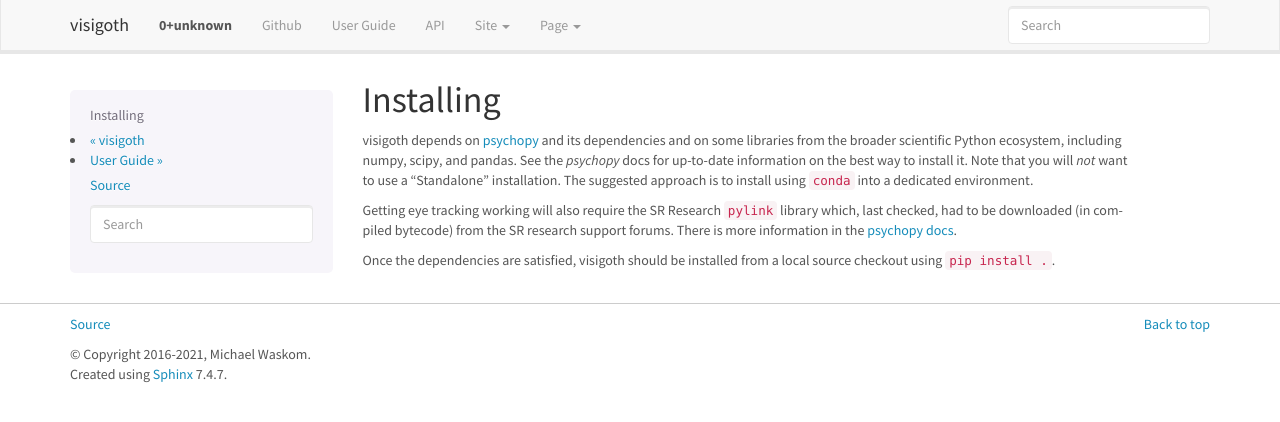
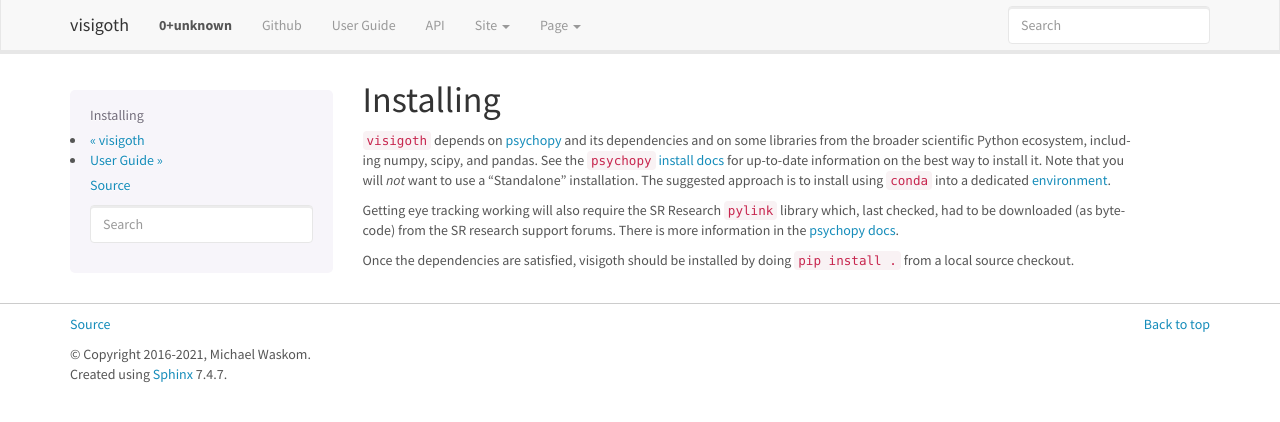
Before and after one commit to mwaskom/visigoth, a Sphinx documentation site: the page built from doc/installing.rst, in a window 1280 px wide. Shown: the top 422 px of the page. Built offline with Sphinx 7.4.7, drawn with Linux system fonts in a browser that asks for light colours.

Commit message:
Update index and install docs

```diff
--- a/doc/installing.rst
+++ b/doc/installing.rst
@@ -4,17 +4,21 @@
 Installing
 ==========
 
-visigoth depends on `psychopy <https://www.psychopy.org/>`_ and its
+``visigoth`` depends on `psychopy <https://www.psychopy.org/>`_ and its
 dependencies and on some libraries from the broader scientific Python ecosystem,
-including numpy, scipy, and pandas. See the `psychopy` docs for up-to-date
+including numpy, scipy, and pandas. See the ``psychopy`` `install docs`_ for up-to-date
 information on the best way to install it. Note that you will *not* want to
 use a "Standalone" installation. The suggested approach is to install using
-``conda`` into a dedicated environment.
+``conda`` into a dedicated `environment`_.
 
 Getting eye tracking working will also require the SR Research ``pylink``
-library which, last checked, had to be downloaded (in compiled bytecode) from
+library which, last checked, had to be downloaded (as bytecode) from
 the SR research support forums. There is more information in the
 `psychopy docs <https://www.psychopy.org/api/hardware/pylink.html>`_.
 
-Once the dependencies are satisfied, visigoth should be installed from a
-local source checkout using ``pip install .``.
+Once the dependencies are satisfied, visigoth should be installed by doing
+``pip install .`` from a local source checkout.
+
+
+.. _install docs: https://www.psychopy.org/download.html#manual-installations
+.. _environment: https://conda.io/projects/conda/en/latest/user-guide/tasks/manage-environments.html
```
Also changed, not shown: doc/index.rst (+12 -1 lines).
